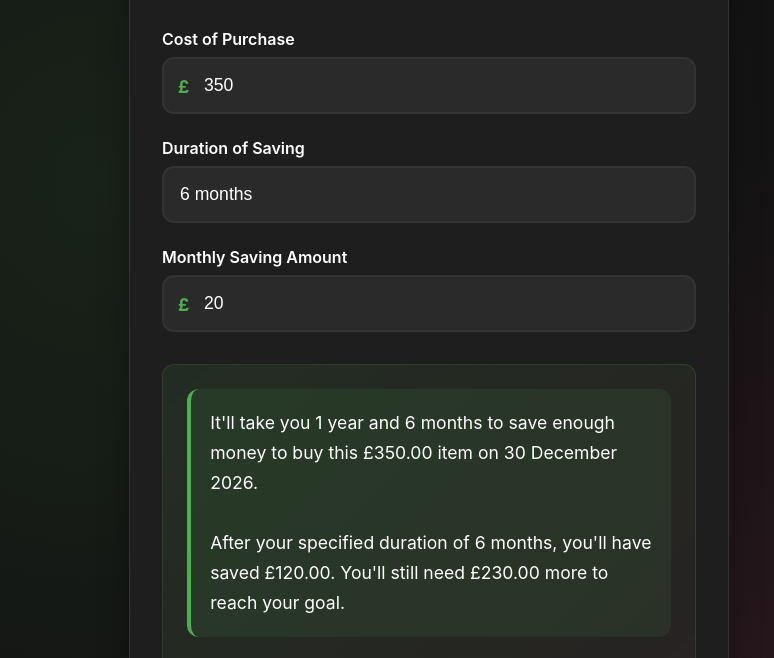
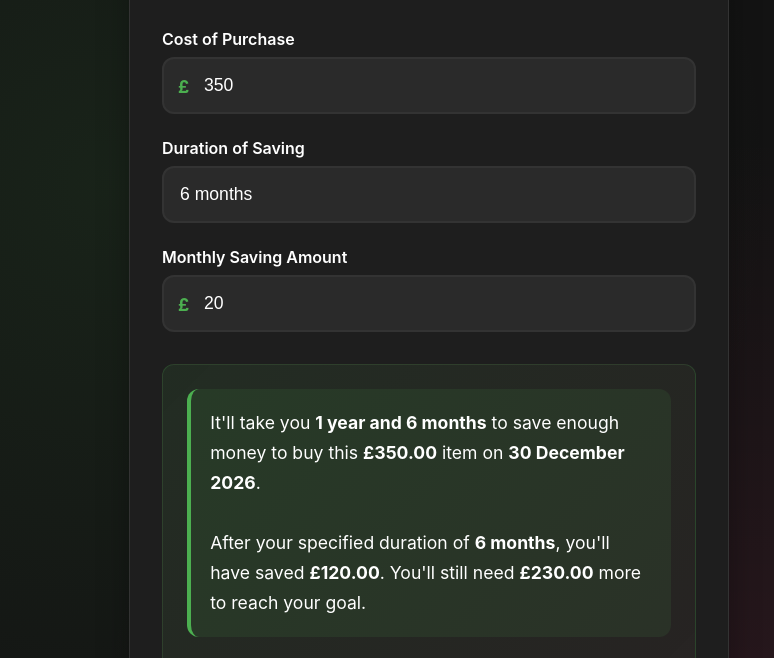
Before and after one commit to kay-who-codes/Saving-Planner, a plain HTML site: page index.html in a window 1280 px wide. Shown: the part 124-782 px from the top of the page, without its empty margins (211-985 px from the left). Drawn offline with Linux system fonts and the light colour scheme.

Commit message:
Update index.html

```diff
--- a/index.html
+++ b/index.html
@@ -432,16 +432,16 @@
             const discrepancy = totalSavedInDuration - cost;
 
             // Main result with additional info
-            let mainResult = `It'll take you ${durationText} to save enough money to buy this ${formatCurrency(cost)} item on ${targetDate}.\n\n`;
-            mainResult += `After your specified duration of ${formatDuration(userDurationMonths)}, you'll have saved ${formatCurrency(totalSavedInDuration)}. `;
+            let mainResult = `It'll take you <strong>${durationText}</strong> to save enough money to buy this <strong>${formatCurrency(cost)}</strong> item on <strong>${targetDate}</strong>.\n\n`;
+            mainResult += `After your specified duration of <strong>${formatDuration(userDurationMonths)}</strong>, you'll have saved <strong>${formatCurrency(totalSavedInDuration)}</strong>. `;
 
             if (discrepancy >= 0) {
-                mainResult += `That's ${formatCurrency(discrepancy)} more than you need - you could buy it earlier!`;
+                mainResult += `That's <strong>${formatCurrency(discrepancy)}</strong> more than you need - you could buy it earlier!`;
             } else {
-                mainResult += `You'll still need ${formatCurrency(Math.abs(discrepancy))} more to reach your goal.`;
+                mainResult += `You'll still need <strong>${formatCurrency(Math.abs(discrepancy))}</strong> more to reach your goal.`;
             }
 
-            document.getElementById('mainResult').textContent = mainResult;
+            document.getElementById('mainResult').innerHTML = mainResult;
 
             // Scenarios
             const scenarios = [
```
